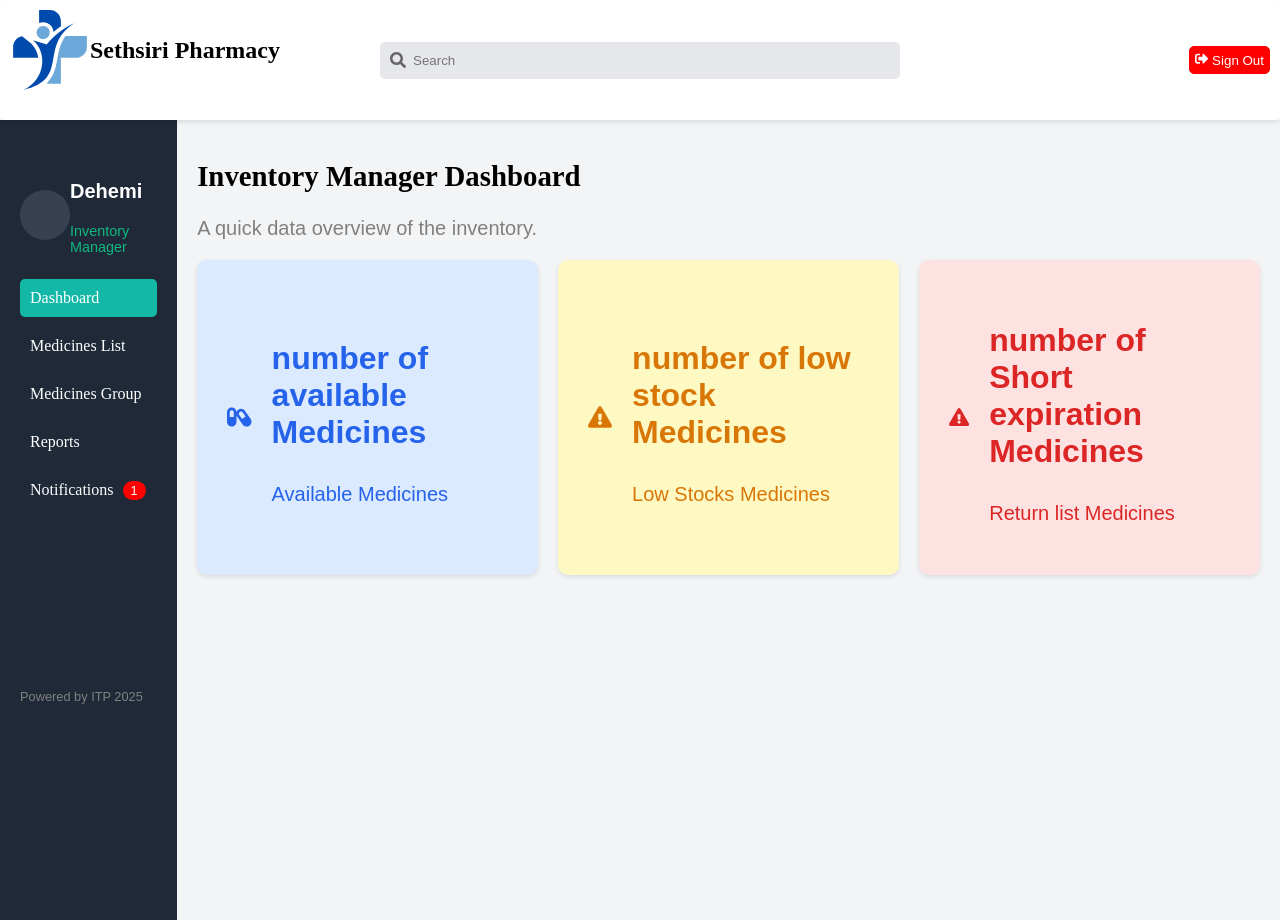
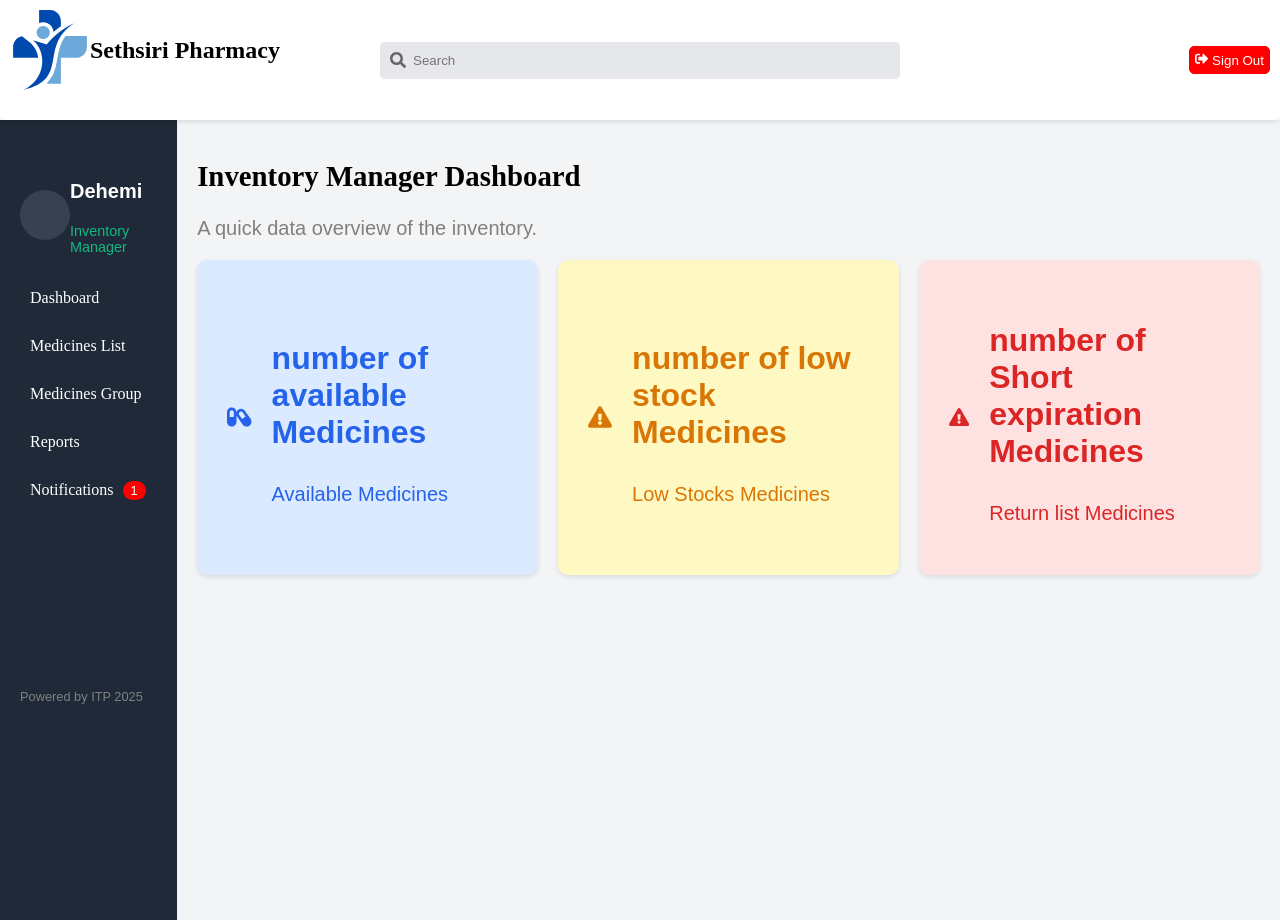
Before and after one commit to imethsuka/pharmacy_MS_ITP, a React (Vite) app in the folder frontend/: page /inventory/dashboard in a window 1280 px wide. Built offline with nearby package versions, Linux system fonts and the light colour scheme.

Commit message:
Fix link case sensitivity in Sidebar component

```diff
--- a/frontend/src/components/Inventory/Sidebar.jsx
+++ b/frontend/src/components/Inventory/Sidebar.jsx
@@ -25,8 +25,8 @@ const Sidebar = () => {
         </div>
         <nav className="sidebar-nav">
           <Link
-            to="/inventory/dashboard"
-            className={isActive("/inventory/dashboard") ? "active" : ""}
+            to="/Inventory/Dashboard"
+            className={isActive("/Inventory/Dashboard") ? "active" : ""}
           >
             Dashboard
           </Link>
```
